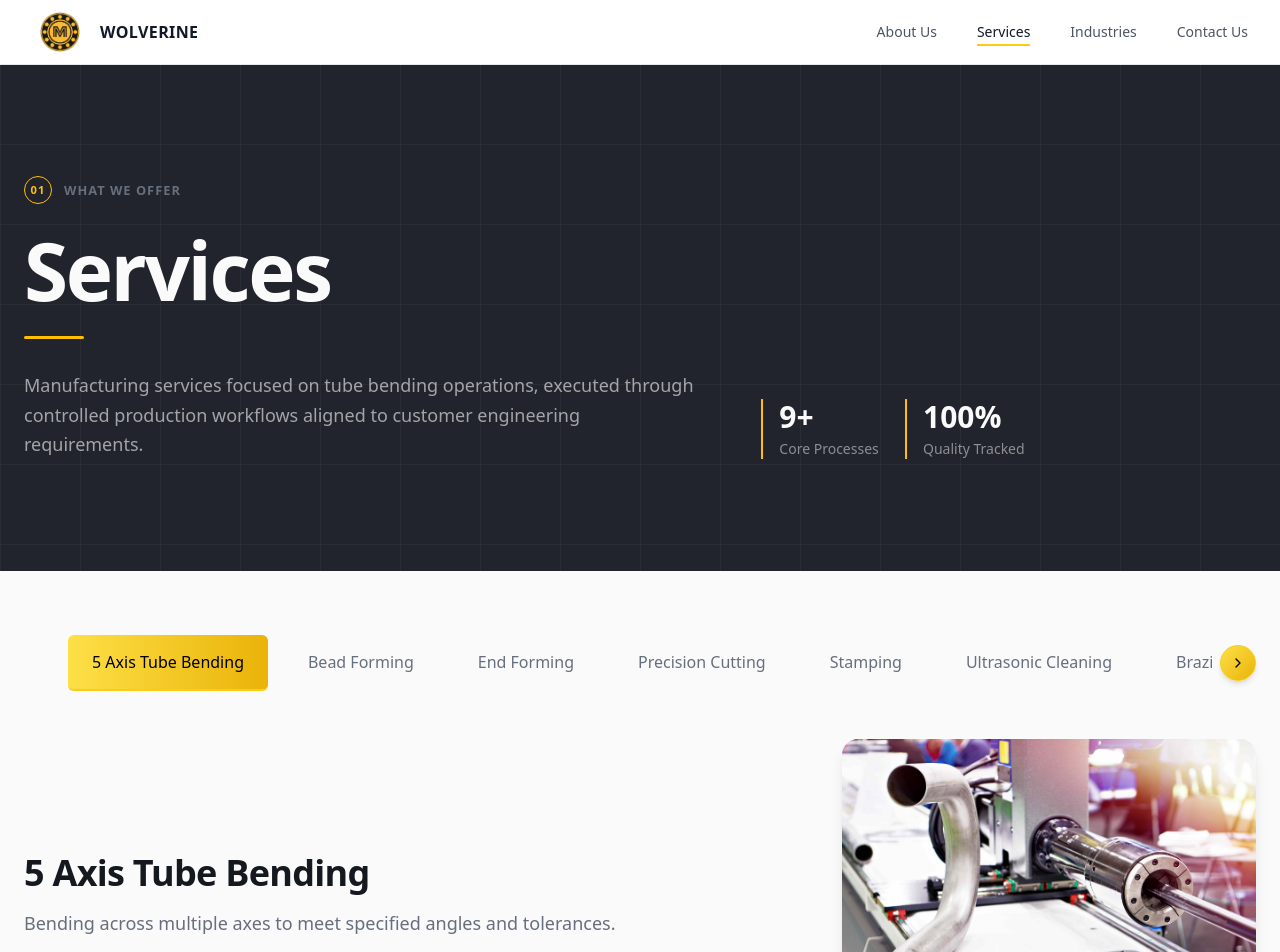
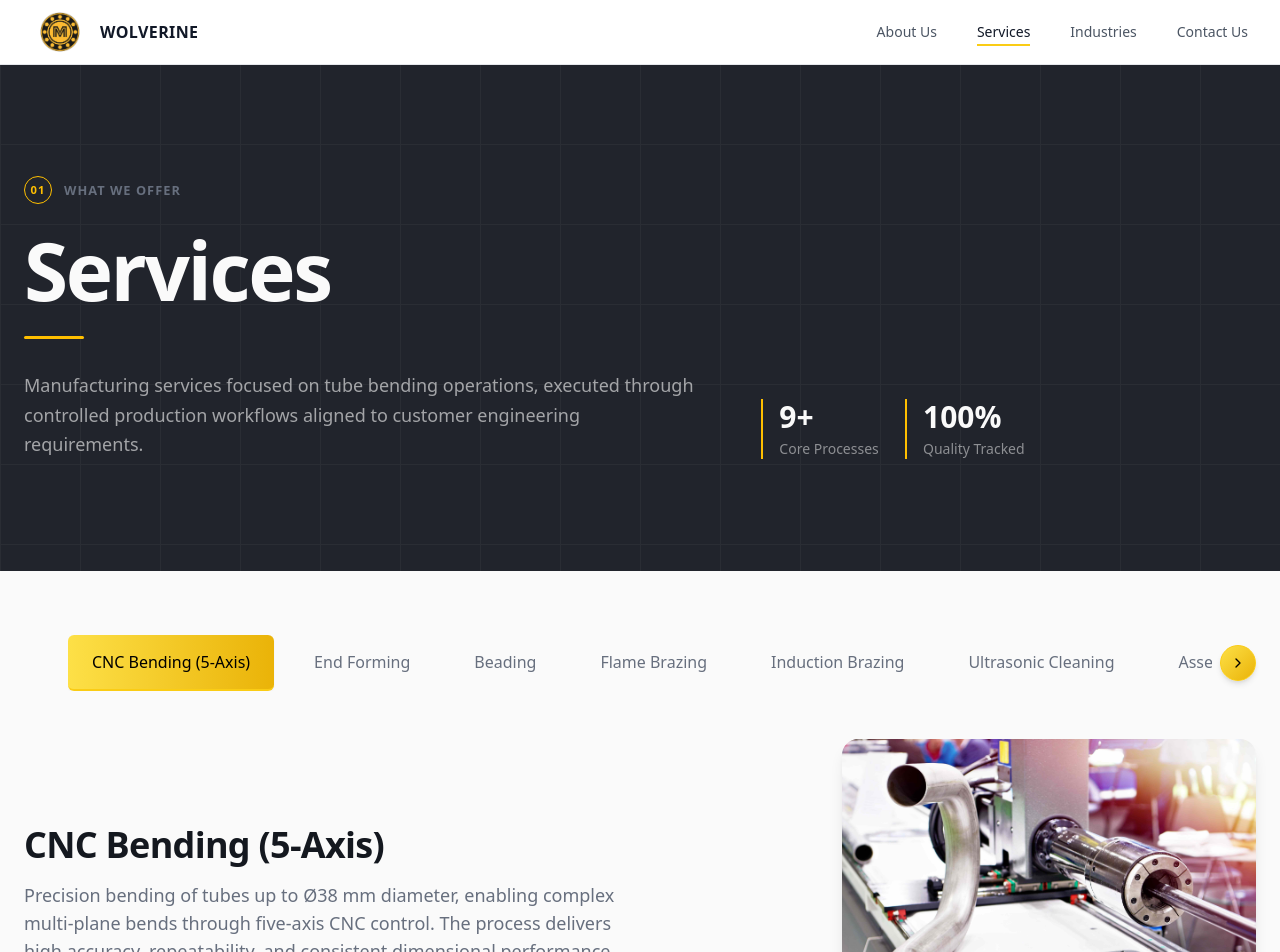
Before and after one commit to shubhampersia/wolverine-v2, a React (Vite) app: page /services in a window 1280 px wide. Shown: the top 952 px of the page. Built offline with nearby package versions, Linux system fonts and the light colour scheme; the HTML template or start-up script is replaced by a standard one.

Commit message:
Made changes in service

```diff
--- a/src/pages/Services.tsx
+++ b/src/pages/Services.tsx
@@ -6,69 +6,53 @@ import { useState } from "react";
 import { useRef } from "react";
 import { ChevronLeft, ChevronRight } from "lucide-react";
 
-const servicesList = [
-  { name: "5 Axis Tube Bending", icon: "⟁" },
-  { name: "Bead Forming", icon: "◎" },
-  { name: "End Forming", icon: "◈" },
-  { name: "Precision Cutting", icon: "⊘" },
-  { name: "Stamping", icon: "⬡" },
-  { name: "Ultrasonic Cleaning", icon: "∿" },
-  { name: "Brazing & Welding", icon: "⊕" },
-  { name: "Assembly", icon: "⧉" },
-  { name: "Surface Treatment", icon: "◬" },
-];
 
-type ServiceKey = | "bending" | "bead" | "end" | "cutting" | "stamping" | "cleaning" | "welding" | "assembly" | "surface";
+type ServiceKey = | "bending"| "end" | "bead"  | "cutting" | "stamping" | "cleaning" | "assembly" | "surface";
 
-const services = [ { key: "bending", label: "5 Axis Tube Bending" }, { key: "bead", label: "Bead Forming" }, { key: "end", label: "End Forming" }, { key: "cutting", label: "Precision Cutting" }, { key: "stamping", label: "Stamping" }, { key: "cleaning", label: "Ultrasonic Cleaning" }, { key: "welding", label: "Brazing & Welding" }, { key: "assembly", label: "Assembly" }, { key: "surface", label: "Surface Treatment" }, ];
+const services = [ { key: "bending", label: "CNC Bending (5-Axis)" }, { key: "end", label: "End Forming" }, { key: "bead", label: "Beading" }, { key: "cutting", label: "Flame Brazing" }, { key: "stamping", label: "Induction Brazing" }, { key: "cleaning", label: "Ultrasonic Cleaning" }, { key: "assembly", label: "Assembly" }, { key: "surface", label: "Post-Process Surface Treatment" }, ];
 
 const serviceContent: Record<
   ServiceKey,
   { title: string; description: string; image: string }
 > = {
   bending: {
-    title: "5 Axis Tube Bending",
-    description: "Bending across multiple axes to meet specified angles and tolerances.",
+    title: "CNC Bending (5-Axis)",
+    description: "Precision bending of tubes up to Ø38 mm diameter, enabling complex multi-plane bends through five-axis CNC control. The process delivers high accuracy, repeatability, and consistent dimensional performance.",
     image: "/axis.jpeg",
   },
+    end: {
+    title: "End Forming",
+    description: "Tube-end forming operations including expansion, reduction, flaring, beading, and necking. Interchangeable tooling allows a range of end profiles to be produced according to engineering specifications.",
+    image: "/end.png",
+  },
   bead: {
-    title: "Bead Forming",
-    description: "Forming beads on tubes for retention and proper fit during assembly.",
+    title: "Beading",
+    description: "Formation of uniform bead profiles on tubes to support hose retention and assembly requirements. The process ensures consistent dimensions, secure fitment, and reliable performance.",
     image: "/bead.png",
   },
-  end: {
-    title: "End Forming",
-    description: "Shaping ends based on connection and assembly requirements.",
-    image: "/end.png",
-  },
   cutting: {
-    title: "Precision Cutting",
-    description: "Cutting raw material to required lengths based on drawing specifications.",
-    image: "/precision.jpg",
+    title: "Flame Brazing",
+    description: "Joining of metallic tube assemblies using oxygen and acetylene heating with brazing filler material. Suitable for copper, brass, steel, and other metal components requiring strong, leak-proof joints.",
+    image: "/brazing.jpg",
   },
   stamping: {
-    title: "Stamping",
-    description: "Shaping parts using dies for consistent output.",
-    image: "/paint.jpeg",
+    title: "Induction Brazing",
+    description: "High-frequency induction heating for precise brazing of metallic components. The method provides localized heating, consistent joint quality, and reduced oxidation during production.",
+    image: "/precision.jpg",
   },
   cleaning: {
     title: "Ultrasonic Cleaning",
-    description: "Cleaning surfaces using ultrasonic processes to remove contaminants.",
+    description: "Removal of oil, grease, dirt, and machining contaminants using ultrasonic cleaning and alkaline degreasing solutions. Suitable for fabricated parts, tubes, and assemblies with complex geometries.",
     image: "/ultrasonic.png",
-  },
-  welding: {
-    title: "Brazing & Welding",
-    description: "Joining metals using brazing and welding based on application requirements.",
-    image: "/brazing.jpg",
   },
   assembly: {
     title: "Assembly",
-    description: "Assembling multiple parts into a finished unit as per design requirements.",
+    description: "Assembly of components as per approved drawings and work instructions, with verification of fitment, alignment, and assembly quality before release to subsequent operations.",
     image: "/assembly.JPG",
   },
   surface: {
-    title: "Surface Treatment",
-    description: "Surface finishing processes carried out based on material and application needs.",
+    title: "Post-Process Surface Treatment",
+    description: "Surface treatment of fabricated components to improve cleanliness, corrosion resistance, appearance, and surface characteristics. Treatments are selected based on material specifications, functional requirements, and end-use application standards.",
     image: "/surface.jpg",
   },
 };
```
